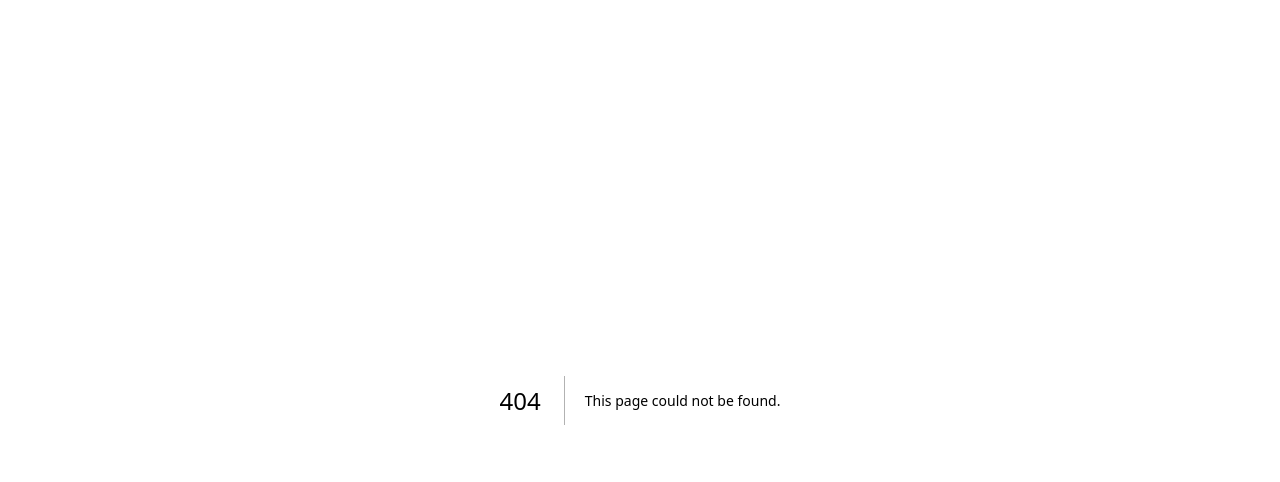
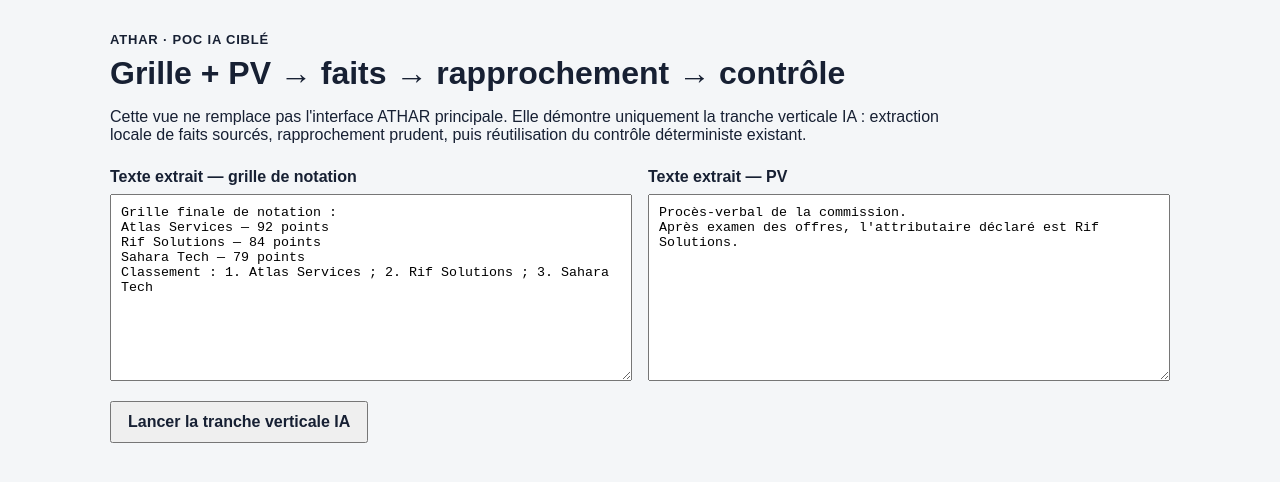
Before and after one commit to smileflowk-dotcom/athar-govtech, a Next.js app: page /ai-ranking-poc in a window 1280 px wide. Before the commit this address had no page. Shown: the top 482 px of the page. Built offline with nearby package versions, Linux system fonts and the light colour scheme.

Commit message:
feat(ui): add focused AI traceability PoC view

```diff
--- /dev/null
+++ b/app/ai-ranking-poc/page.tsx
@@ -0,0 +1,161 @@
+"use client";
+
+import { useState } from "react";
+import type { AiRankingAttributionAnalysis } from "../../lib/ai/rankingAttributionAi";
+import type { ExtractedFact, FactReconciliationResult } from "../../lib/ai/types";
+
+type ApiResponse = AiRankingAttributionAnalysis & {
+  traceability?: {
+    extraction: string;
+    rapprochement: string;
+    controle: string;
+    decision: string;
+  };
+  error?: string;
+};
+
+const DEFAULT_GRID = [
+  "Grille finale de notation :",
+  "Atlas Services — 92 points",
+  "Rif Solutions — 84 points",
+  "Sahara Tech — 79 points",
+  "Classement : 1. Atlas Services ; 2. Rif Solutions ; 3. Sahara Tech",
+].join("\n");
+
+const DEFAULT_PV = [
+  "Procès-verbal de la commission.",
+  "Après examen des offres, l'attributaire déclaré est Rif Solutions.",
+].join("\n");
+
+function confidence(value: number): string {
+  return `${Math.round(value * 100)} %`;
+}
+
+function FactCard({ fact }: { fact: ExtractedFact }) {
+  return (
+    <article style={{ border: "1px solid #d9dde5", borderRadius: 10, padding: 12, marginBottom: 10 }}>
+      <strong>{fact.type_fait}</strong>
+      <div>Valeur : {fact.valeur}{fact.note !== null ? ` — note ${fact.note}` : ""}{fact.rang !== null ? ` — rang ${fact.rang}` : ""}</div>
+      <div style={{ fontSize: 13, marginTop: 6 }}>
+        <b>IA extraction</b> · confiance {confidence(fact.confidence)} · {fact.document_source} · page {fact.page}
+      </div>
+      <blockquote style={{ margin: "8px 0 0", paddingLeft: 10, borderLeft: "3px solid #9aa4b2" }}>
+        {fact.passage_exact}
+      </blockquote>
+    </article>
+  );
+}
+
+function RelationCard({ relation }: { relation: FactReconciliationResult }) {
+  return (
+    <article style={{ border: "1px solid #d9dde5", borderRadius: 10, padding: 12, marginBottom: 10 }}>
+      <strong>IA rapprochement : {relation.relation}</strong>
+      <div style={{ fontSize: 13 }}>Confiance : {confidence(relation.confidence)}</div>
+      <div>{relation.reason}</div>
+    </article>
+  );
+}
+
+export default function AiRankingPocPage() {
+  const [gridText, setGridText] = useState(DEFAULT_GRID);
+  const [pvText, setPvText] = useState(DEFAULT_PV);
+  const [loading, setLoading] = useState(false);
+  const [result, setResult] = useState<ApiResponse | null>(null);
+  const [error, setError] = useState("");
+
+  async function runAnalysis() {
+    setLoading(true);
+    setError("");
+    setResult(null);
+
+    try {
+      const response = await fetch("/api/ai/ranking-attribution", {
+        method: "POST",
+        headers: { "content-type": "application/json" },
+        body: JSON.stringify({
+          grille: {
+            document_source: "grille-notation-poc.txt",
+            pages: [{ page: 4, text: gridText }],
+          },
+          pv: {
+            document_source: "pv-commission-poc.txt",
+            pages: [{ page: 7, text: pvText }],
+          },
+        }),
+      });
+      const payload = (await response.json()) as ApiResponse;
+      if (!response.ok) throw new Error(payload.error ?? "Analyse IA locale impossible.");
+      setResult(payload);
+    } catch (caught) {
+      setError(caught instanceof Error ? caught.message : "Analyse IA locale impossible.");
+    } finally {
+      setLoading(false);
+    }
+  }
+
+  const facts = result
+    ? [...result.extraction.grille.facts, ...result.extraction.pv.facts]
+    : [];
+
+  return (
+    <main style={{ maxWidth: 1100, margin: "0 auto", padding: "32px 20px 60px", fontFamily: "Arial, sans-serif" }}>
+      <p style={{ margin: 0, fontSize: 13, fontWeight: 700, letterSpacing: 0.8 }}>ATHAR · POC IA CIBLÉ</p>
+      <h1 style={{ margin: "8px 0" }}>Grille + PV → faits → rapprochement → contrôle</h1>
+      <p style={{ maxWidth: 850 }}>
+        Cette vue ne remplace pas l'interface ATHAR principale. Elle démontre uniquement la tranche verticale IA : extraction locale de faits sourcés, rapprochement prudent, puis réutilisation du contrôle déterministe existant.
+      </p>
+
+      <section style={{ display: "grid", gridTemplateColumns: "1fr 1fr", gap: 16, marginTop: 24 }}>
+        <label>
+          <strong>Texte extrait — grille de notation</strong>
+          <textarea value={gridText} onChange={(event) => setGridText(event.target.value)} rows={11} style={{ width: "100%", marginTop: 8, padding: 10, boxSizing: "border-box" }} />
+        </label>
+        <label>
+          <strong>Texte extrait — PV</strong>
+          <textarea value={pvText} onChange={(event) => setPvText(event.target.value)} rows={11} style={{ width: "100%", marginTop: 8, padding: 10, boxSizing: "border-box" }} />
+        </label>
+      </section>
+
+      <button onClick={runAnalysis} disabled={loading} style={{ marginTop: 16, padding: "10px 16px", fontWeight: 700, cursor: loading ? "wait" : "pointer" }}>
+        {loading ? "Analyse locale en cours…" : "Lancer la tranche verticale IA"}
+      </button>
+
+      {error && <p style={{ color: "#b42318", fontWeight: 700 }}>{error}</p>}
+
+      {result && (
+        <section style={{ marginTop: 32 }}>
+          <h2>1. Faits extraits par IA locale</h2>
+          {facts.length ? facts.map((fact) => <FactCard key={fact.id} fact={fact} />) : <p>Aucun fait suffisamment sourcé n'a été retenu.</p>}
+          {result.extraction.grille.uncertainty && <p><b>Incertitude grille :</b> {result.extraction.grille.uncertainty}</p>}
+          {result.extraction.pv.uncertainty && <p><b>Incertitude PV :</b> {result.extraction.pv.uncertainty}</p>}
+
+          <h2 style={{ marginTop: 28 }}>2. Rapprochements assistés par IA</h2>
+          {result.rapprochements.length
+            ? result.rapprochements.map((relation, index) => <RelationCard key={`${relation.left_fact_id}-${relation.right_fact_id}-${index}`} relation={relation} />)
+            : <p>Aucun couple de faits de même type n'était disponible entre les deux documents.</p>}
+
+          <h2 style={{ marginTop: 28 }}>3. Contrôle déterministe existant</h2>
+          {result.status === "insuffisant" ? (
+            <article style={{ border: "1px solid #f0b4aa", borderRadius: 10, padding: 14 }}>
+              <strong>Données insuffisantes — aucun contrôle métier forcé</strong>
+              <p>{result.reason}</p>
+            </article>
+          ) : (
+            <article style={{ border: "1px solid #b8c5d6", borderRadius: 10, padding: 14 }}>
+              <strong>Calcul déterministe · {result.deterministic_result?.triggered ? "écart à vérifier" : "aucun écart automatique"}</strong>
+              <p>{result.deterministic_result?.observed}</p>
+              <p>{result.deterministic_result?.gap}</p>
+              <p><b>Preuve :</b> {result.deterministic_result?.evidence}</p>
+            </article>
+          )}
+
+          <h2 style={{ marginTop: 28 }}>4. Lecture de traçabilité</h2>
+          <p><b>Extraction IA :</b> faits candidats, confiance et passages sources visibles.</p>
+          <p><b>Rapprochement IA :</b> confirme / contredit / insuffisant, avec confiance ; jamais une conclusion juridique.</p>
+          <p><b>Contrôle :</b> classement et cohérence d'attribution calculés par la logique déterministe déjà existante.</p>
+          <p><b>Décision :</b> la qualification finale reste au contrôleur.</p>
+        </section>
+      )}
+    </main>
+  );
+}
```
